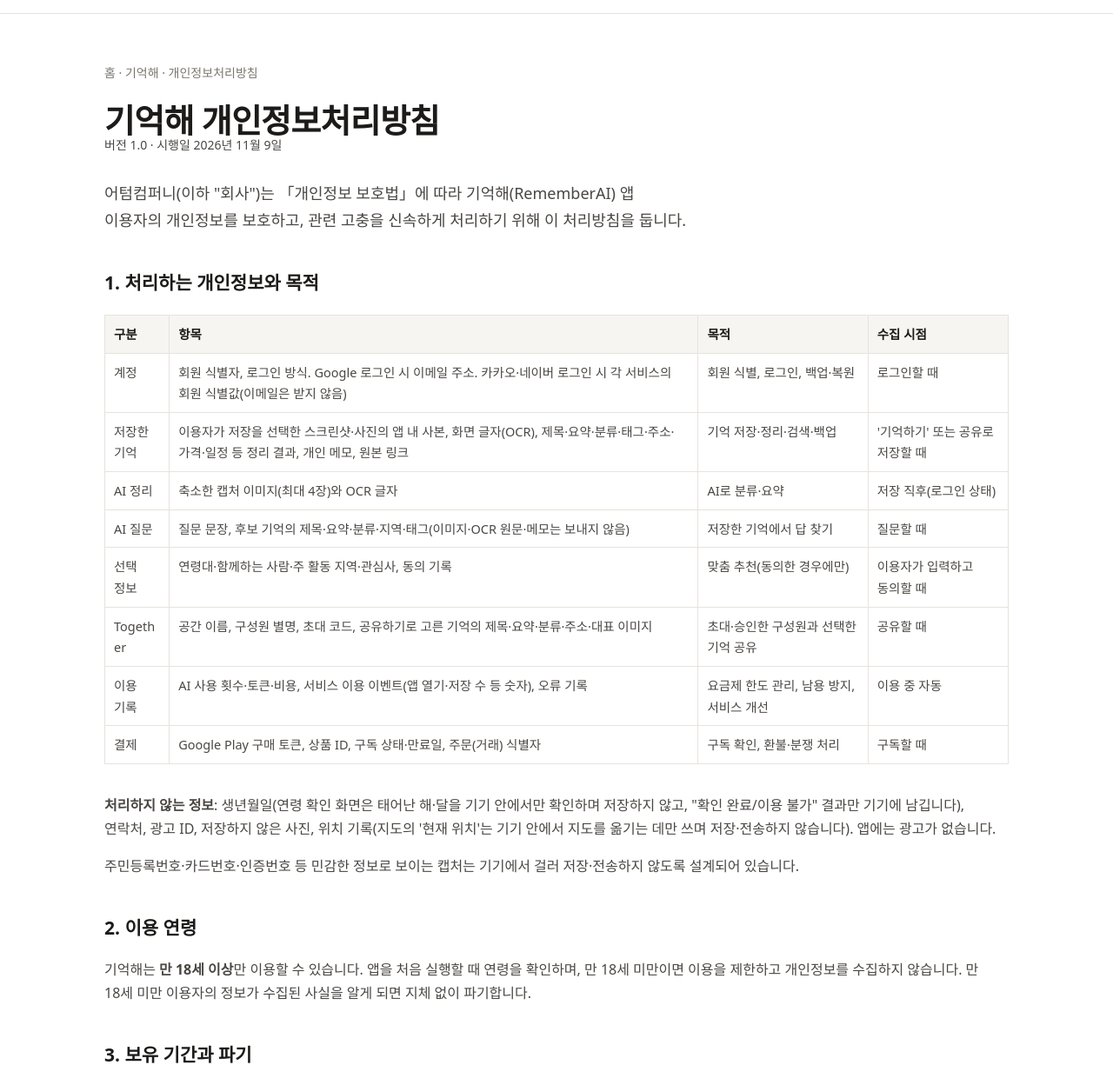
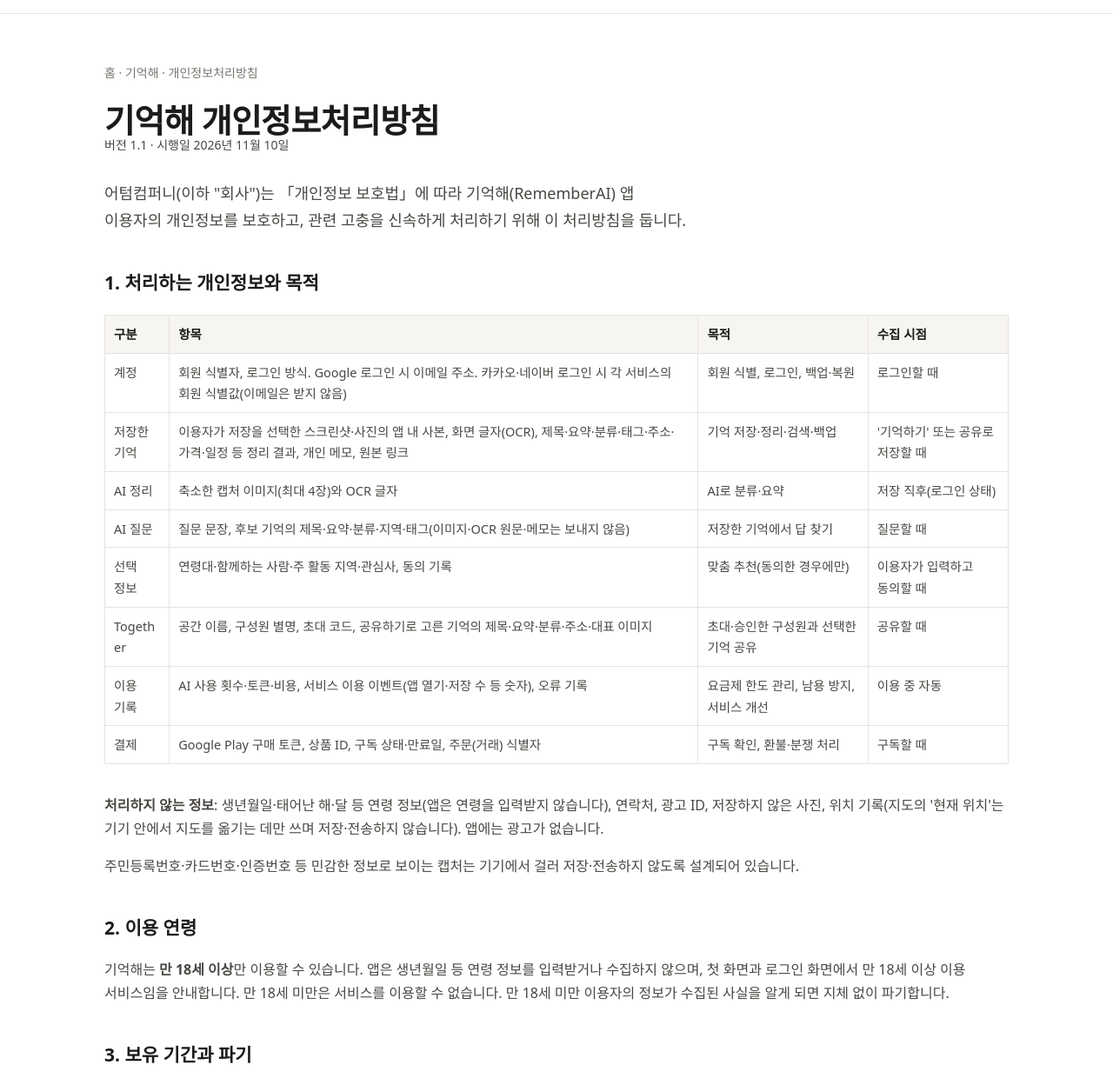
Before and after one commit to autumncompany/autumncompany.github.io, a plain HTML site: page rememberai-privacy.html in a window 1280 px wide. Shown: the part 49-1297 px from the top of the page at 87% size. Drawn offline with Linux system fonts and the light colour scheme.

Commit message:
Update rememberai-privacy.htmlprivacy v1.1: remove birth year/month age check wording

```diff
--- a/rememberai-privacy.html
+++ b/rememberai-privacy.html
@@ -32,7 +32,7 @@
 <div class="wrap">
 <div class="crumb"><a href="./">홈</a> · <a href="rememberai.html">기억해</a> · 개인정보처리방침</div>
 <h1>기억해 개인정보처리방침</h1>
-<p class="meta">버전 1.0 · 시행일 2026년 11월 9일</p>
+<p class="meta">버전 1.1 · 시행일 2026년 11월 10일</p>
 <p class="lead">어텀컴퍼니(이하 "회사")는 「개인정보 보호법」에 따라 기억해(RememberAI) 앱 이용자의 개인정보를 보호하고, 관련 고충을 신속하게 처리하기 위해 이 처리방침을 둡니다.</p>
 
 <h2>1. 처리하는 개인정보와 목적</h2>
@@ -47,11 +47,11 @@
 <tr><td>이용 기록</td><td>AI 사용 횟수·토큰·비용, 서비스 이용 이벤트(앱 열기·저장 수 등 숫자), 오류 기록</td><td>요금제 한도 관리, 남용 방지, 서비스 개선</td><td>이용 중 자동</td></tr>
 <tr><td>결제</td><td>Google Play 구매 토큰, 상품 ID, 구독 상태·만료일, 주문(거래) 식별자</td><td>구독 확인, 환불·분쟁 처리</td><td>구독할 때</td></tr>
 </table></div>
-<p><strong>처리하지 않는 정보</strong>: 생년월일(연령 확인 화면은 태어난 해·달을 기기 안에서만 확인하며 저장하지 않고, "확인 완료/이용 불가" 결과만 기기에 남깁니다), 연락처, 광고 ID, 저장하지 않은 사진, 위치 기록(지도의 '현재 위치'는 기기 안에서 지도를 옮기는 데만 쓰며 저장·전송하지 않습니다). 앱에는 광고가 없습니다.</p>
+<p><strong>처리하지 않는 정보</strong>: 생년월일·태어난 해·달 등 연령 정보(앱은 연령을 입력받지 않습니다), 연락처, 광고 ID, 저장하지 않은 사진, 위치 기록(지도의 '현재 위치'는 기기 안에서 지도를 옮기는 데만 쓰며 저장·전송하지 않습니다). 앱에는 광고가 없습니다.</p>
 <p>주민등록번호·카드번호·인증번호 등 민감한 정보로 보이는 캡처는 기기에서 걸러 저장·전송하지 않도록 설계되어 있습니다.</p>
 
 <h2>2. 이용 연령</h2>
-<p>기억해는 <strong>만 18세 이상</strong>만 이용할 수 있습니다. 앱을 처음 실행할 때 연령을 확인하며, 만 18세 미만이면 이용을 제한하고 개인정보를 수집하지 않습니다. 만 18세 미만 이용자의 정보가 수집된 사실을 알게 되면 지체 없이 파기합니다.</p>
+<p>기억해는 <strong>만 18세 이상</strong>만 이용할 수 있습니다. 앱은 생년월일 등 연령 정보를 입력받거나 수집하지 않으며, 첫 화면과 로그인 화면에서 만 18세 이상 이용 서비스임을 안내합니다. 만 18세 미만은 서비스를 이용할 수 없습니다. 만 18세 미만 이용자의 정보가 수집된 사실을 알게 되면 지체 없이 파기합니다.</p>
 
 <h2>3. 보유 기간과 파기</h2>
 <div class="tbl"><table>
@@ -102,7 +102,7 @@
 <p>개인정보 침해에 대한 상담·신고: 개인정보침해신고센터(privacy.kisa.or.kr, 국번 없이 118), 개인정보분쟁조정위원회(kopico.go.kr, 1833-6972), 대검찰청(spo.go.kr, 1301), 경찰청(ecrm.police.go.kr, 182).</p>
 
 <h2>9. 시행일과 변경</h2>
-<p>이 방침은 2026년 11월 9일부터 적용합니다. 내용이 바뀌면 시행 7일 전(이용자 권리에 중요한 변경은 30일 전)에 앱과 이 페이지에 알립니다.</p>
+<p>이 방침은 2026년 11월 10일부터 적용합니다(버전 1.1: 앱의 생년월 입력 화면을 없애 연령 정보를 처리하지 않도록 변경. 이전 버전 1.0은 2026년 11월 9일 시행). 내용이 바뀌면 시행 7일 전(이용자 권리에 중요한 변경은 30일 전)에 앱과 이 페이지에 알립니다.</p>
 </div>
 </main>
 <footer class="site-footer">
```
